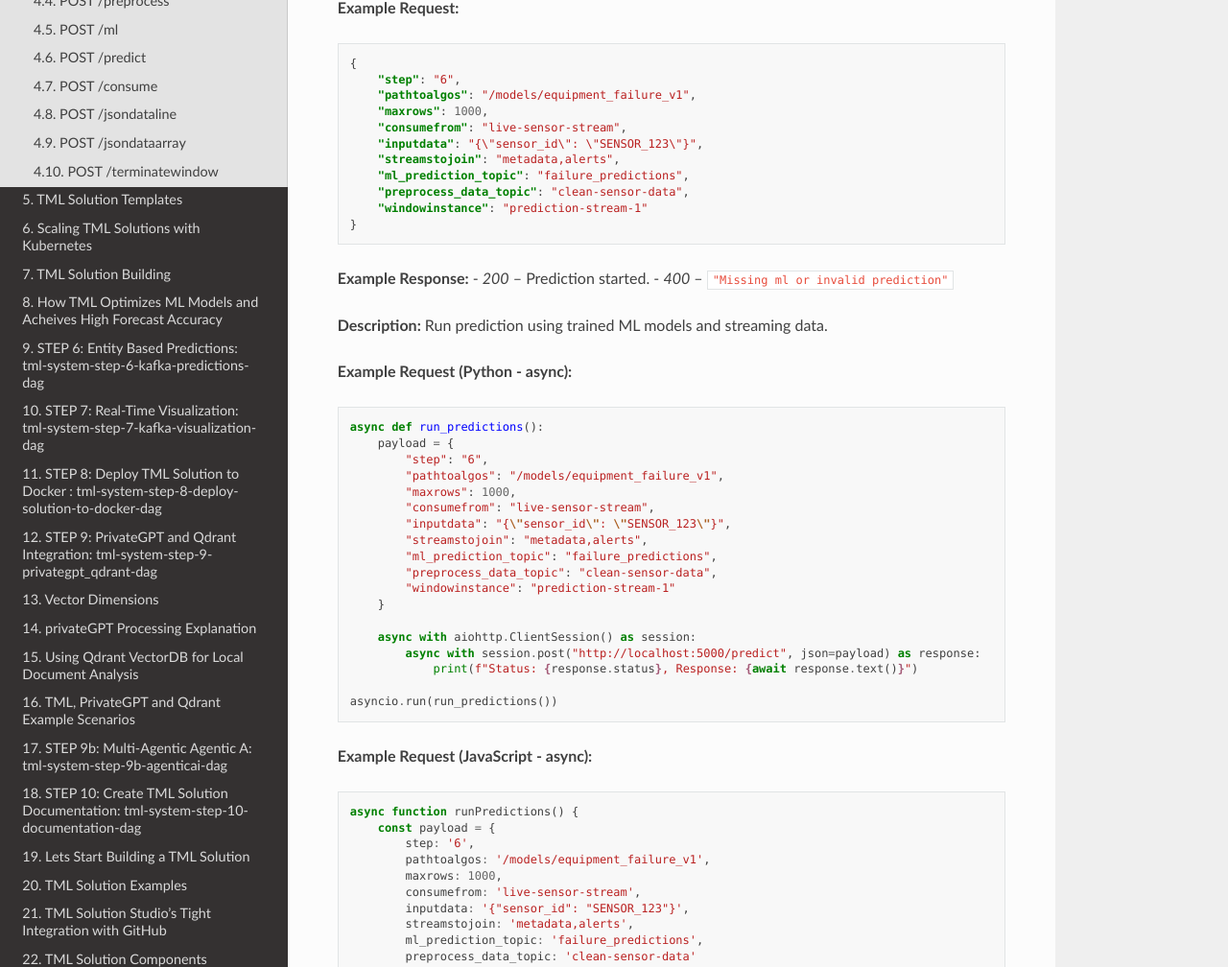
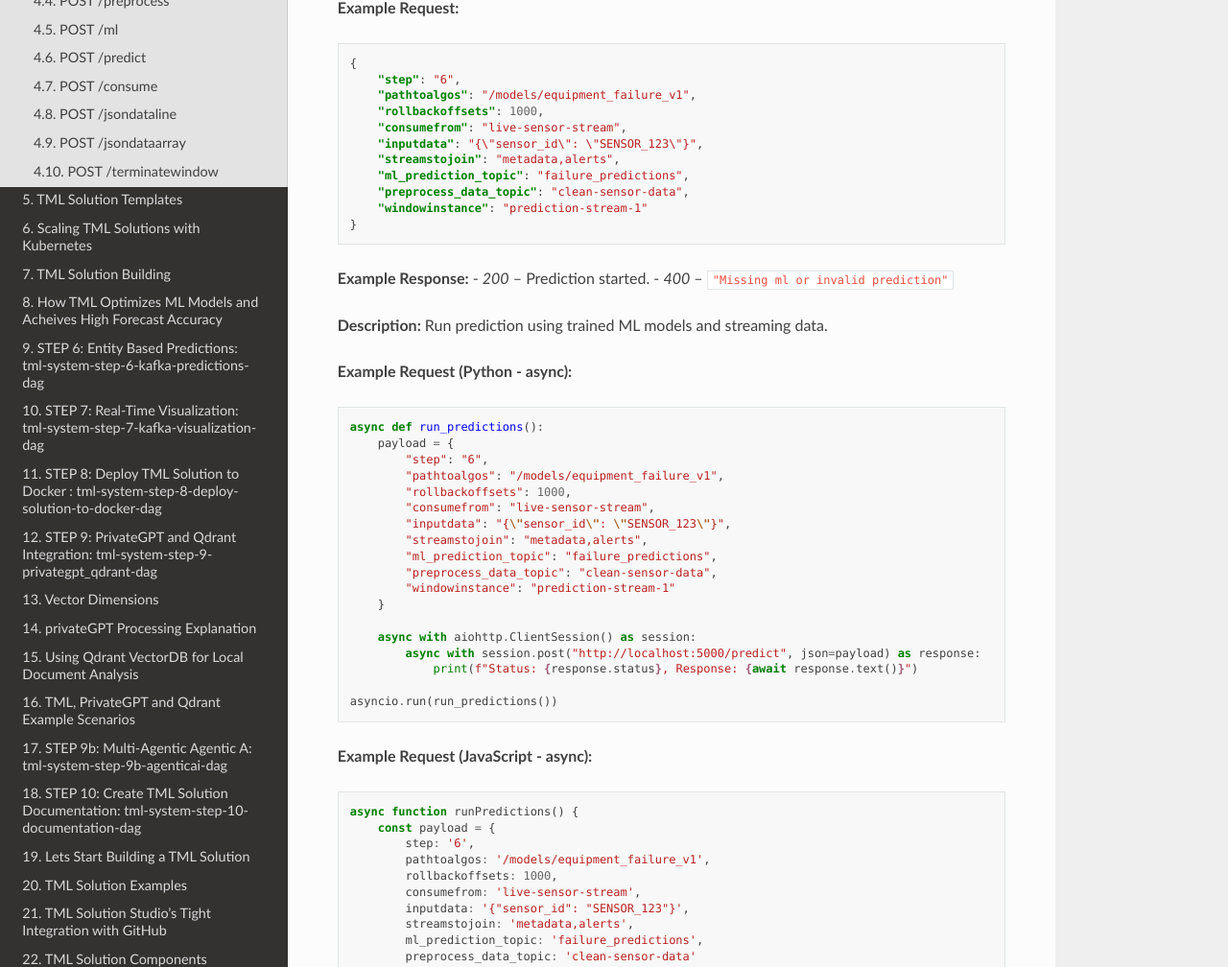
Before and after one commit to smaurice101/readthedocs, a Sphinx documentation site: the page built from docs/source/tmlapi.rst, in a window 1280 px wide and 1400 px high, scrolled down 9768 px. Shown: the part 151-1159 px from the top of the window at 96% size. Built offline with Sphinx 7.4.7 and the Read the Docs theme 3.1.0, drawn with Linux system fonts in a browser that asks for light colours; some of the changed text lies outside the part shown.

Commit message:
Update tmlapi.rst

```diff
--- a/docs/source/tmlapi.rst
+++ b/docs/source/tmlapi.rst
@@ -539,7 +539,7 @@
     {
         "step": "6",
         "pathtoalgos": "/models/equipment_failure_v1",
-        "maxrows": 1000,
+        "rollbackoffsets": 1000,
         "consumefrom": "live-sensor-stream",
         "inputdata": "{\"sensor_id\": \"SENSOR_123\"}",
         "streamstojoin": "metadata,alerts",
@@ -563,7 +563,7 @@
         payload = {
             "step": "6",
             "pathtoalgos": "/models/equipment_failure_v1",
-            "maxrows": 1000,
+            "rollbackoffsets": 1000,
             "consumefrom": "live-sensor-stream",
             "inputdata": "{\"sensor_id\": \"SENSOR_123\"}",
             "streamstojoin": "metadata,alerts",
@@ -586,7 +586,7 @@
         const payload = {
             step: '6',
             pathtoalgos: '/models/equipment_failure_v1',
-            maxrows: 1000,
+            rollbackoffsets: 1000,
             consumefrom: 'live-sensor-stream',
             inputdata: '{"sensor_id": "SENSOR_123"}',
             streamstojoin: 'metadata,alerts',
@@ -624,7 +624,7 @@
             const payload = {
                 step: '6',
                 pathtoalgos: '/models/equipment_failure_v1',
-                maxrows: 1000,
+                rollbackoffsets: 1000,
                 consumefrom: 'live-sensor-stream',
                 inputdata: '{"sensor_id": "SENSOR_123"}',
                 streamstojoin: 'metadata,alerts',
@@ -677,7 +677,7 @@
     {
         "topic": "failure_predictions",
         "forwardurl": "https://webhook1.example.com,https://webhook2.example.com",
-        "rollbackoffset": 50,
+        "rollbackoffsets": 50,
         "osdu": "false",
         "enabletls": 1
     }
@@ -724,7 +724,7 @@
     async def consume_data():
         payload = {
             "topic": "failure_predictions",
-            "rollbackoffset": 50,
+            "rollbackoffsets": 50,
             "osdu": "false"
         }
 
@@ -774,7 +774,7 @@
                     headers: {'Content-Type': 'application/json'},
                     body: JSON.stringify({
                         topic: 'failure_predictions',
-                        rollbackoffset: 50,
+                        rollbackoffsets: 50,
                         osdu: 'false'
                     })
                 });
```
